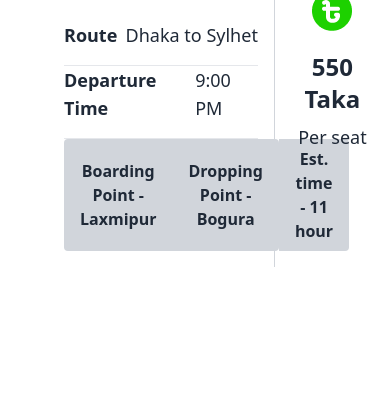
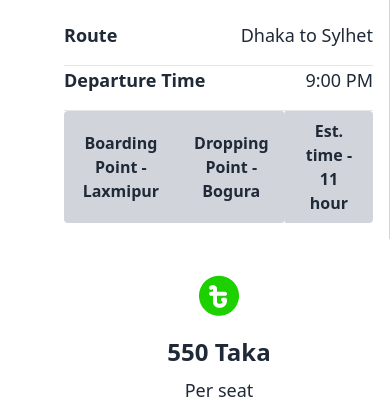
Before and after one commit to shahadot99999/bus-tricket, a plain HTML site: page index.html in a window 390 px wide. Shown: the part 1023-1443 px from the top of the page. Before the commit the page ends 1290 px from the top, so only its background shows below. Drawn offline with nearby package versions, Linux system fonts and the light colour scheme.

Commit message:
Selected Your Seat start

```diff
--- a/index.html
+++ b/index.html
@@ -100,10 +100,11 @@
     <!-- p h probhan start -->
     <section class="mt-4">
         <h3 class="text-center text-4xl text-red-200 font-extrabold">R Probohan</h3>
-        <p class="text-center text-xl ">You can run this Probohan. You reach your place perfect time.</p>
-        <div class="flex items-center justify-center mt-8 ml-12">
+        <p class="text-center text-xl">You can run this Probohan. You reach your place perfect time.</p>
+
+        <div class="flex flex-col md:flex-row items-center justify-center mt-8 ml-12">
             <!-- First Column: 70% width -->
-            <div class="flex-[7] border-r border-gray-300 p-4">
+            <div class="flex-[7] border-r border-gray-300 p-4 mb-4 md:mb-0">
                 <!-- Top Section: Left and Right Content -->
                 <div class="flex items-center justify-between">
                     <!-- Left Side -->
@@ -123,8 +124,7 @@
                 </div>
 
                 <!-- Bottom Section: Route Information -->
-
-                <div class="mt-2  grid grid-cols-1 divide-y">
+                <div class="mt-2 grid grid-cols-1 divide-y">
                     <div class="mt-4 flex justify-between">
                         <p class="text-lg font-semibold">Route</p>
                         <p class="text-lg">Dhaka to Sylhet</p>
@@ -133,9 +133,9 @@
                         <p class="text-lg font-semibold">Departure Time</p>
                         <p class="text-lg">9:00 PM</p>
                     </div>
-                    <div class="mt-4 flex ">
+                    <div class="mt-4 flex">
                         <div class="inline-flex">
-                            <button class="bg-gray-300 hover:bg-gray-400 text-gray-800 font-bold py-2 px-4 rounded-l cursor-not-allowed ">
+                            <button class="bg-gray-300 hover:bg-gray-400 text-gray-800 font-bold py-2 px-4 rounded-l cursor-not-allowed">
                                 Boarding Point - Laxmipur
                             </button>
                             <button class="bg-gray-300 hover:bg-gray-400 text-gray-800 font-bold py-2 px-4 rounded-r cursor-not-allowed">
@@ -156,11 +156,16 @@
                 <h4 class="text-2xl font-extrabold mb-2">550 Taka</h4>
                 <p class="text-lg">Per seat</p>
             </div>
-
         </div>
     </section>
 
+
     <!-- Ph probhan end -->
+
+
+    <!-- Selected Your Seat start -->
+
+    <!-- Selected Your Seat End -->
 
 
 
```
